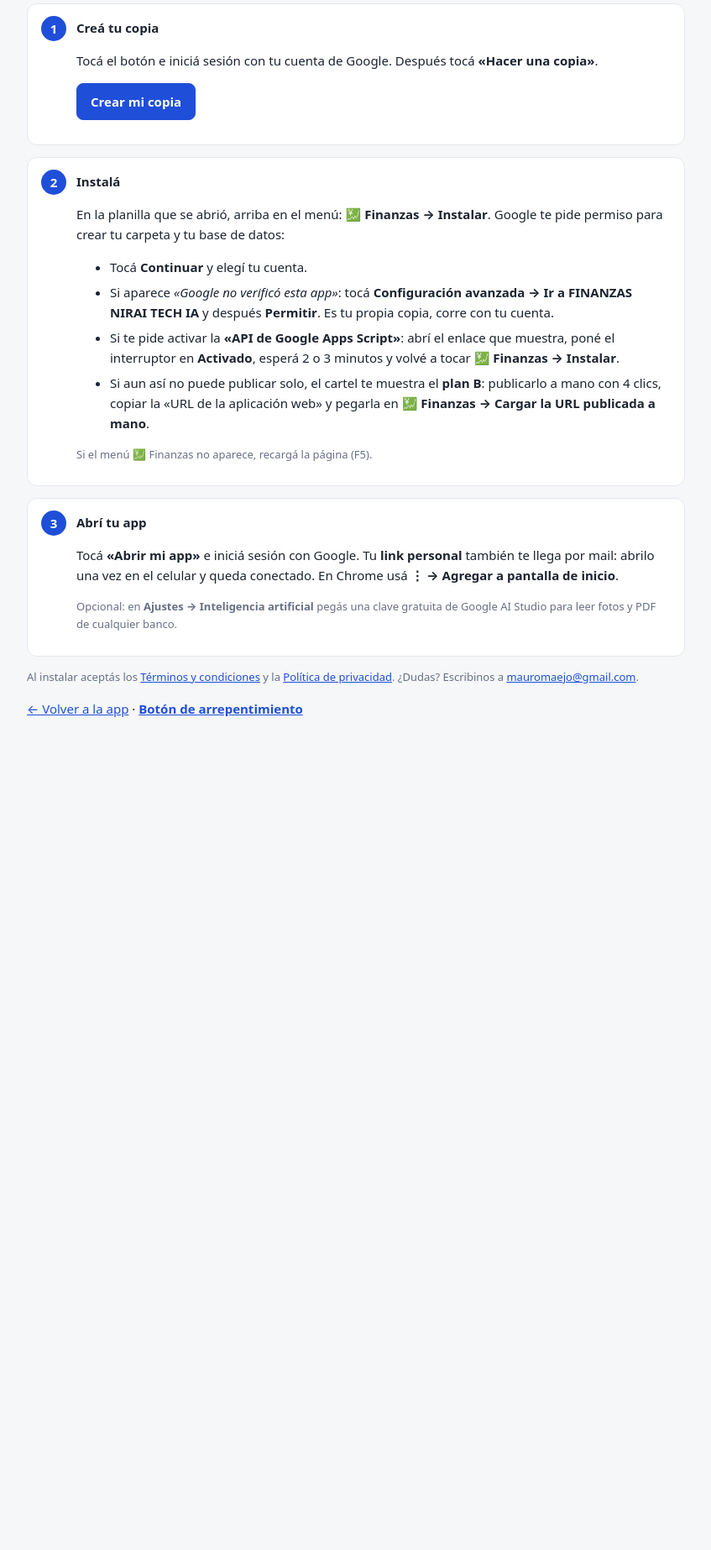
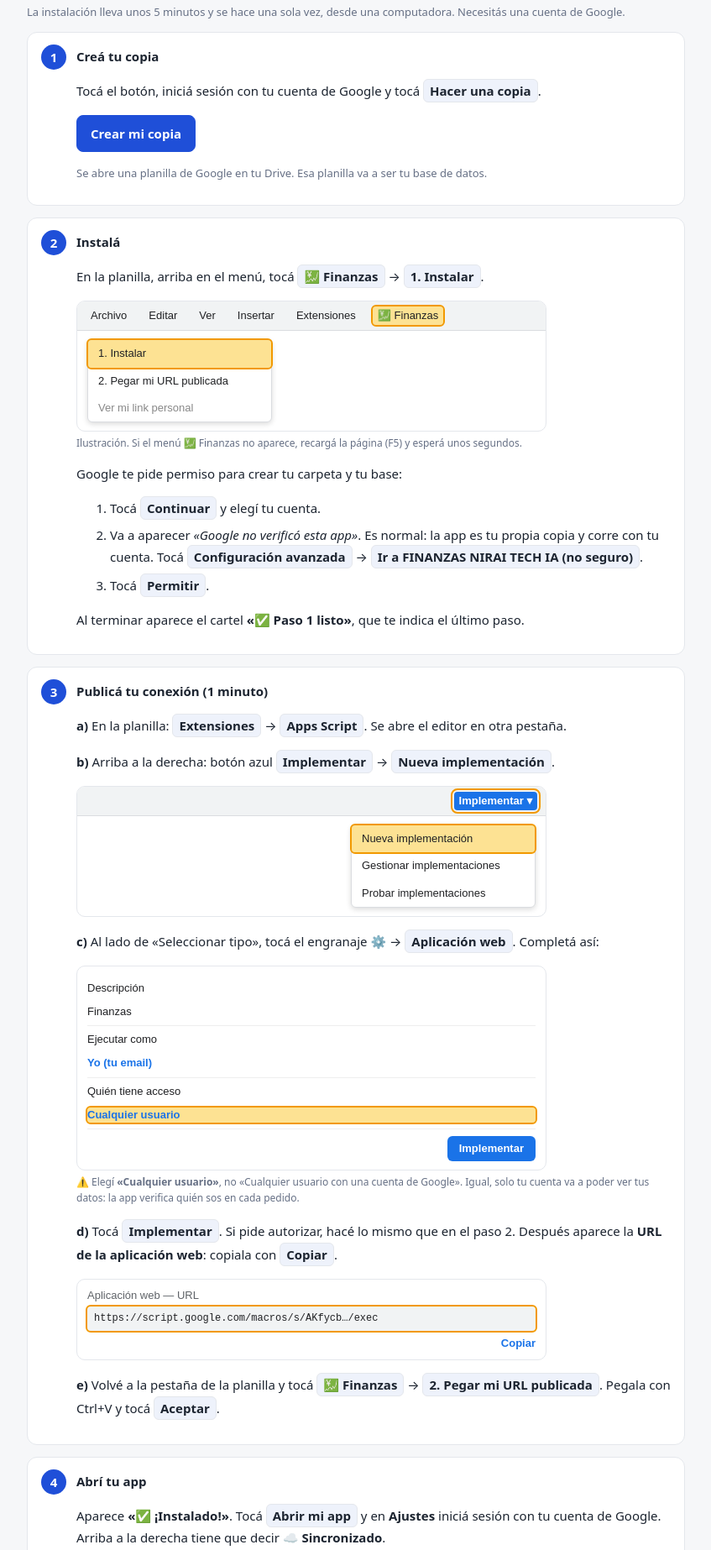
Before and after one commit to NiraiTechIA/Finanzas-Nirai-Tech-IA, a website: page v2/instalar.html in a window 1280 px wide. Shown: the part 176-2022 px from the top of the page at 84% size, without its empty margins (216-1063 px from the left). Before the commit the page ends 1107 px from the top, so only its background shows below. Drawn offline with Linux system fonts and the light colour scheme.

Commit message:
Instalación: publicar la conexión como paso normal, guía con ilustraciones y menú numerado (#12)
- instalar.html: 4 pasos con ilustraciones de cada pantalla y sección de problemas frecuentes.
- Backend v7: menú «1. Instalar / 2. Pegar mi URL publicada», cartel «Paso 1 listo» sin lenguaje de error.
- docs/VENDER.md actualizado.


Claude-Session: https://claude.ai/code/session_01VvRPkiBr1ZQfJG4vtV7etu

Co-authored-by: Claude <noreply@anthropic.com>

```diff
--- a/v2/instalar.html
+++ b/v2/instalar.html
@@ -2,26 +2,66 @@
 <html lang="es"><head><meta charset="utf-8"><meta name="viewport" content="width=device-width,initial-scale=1">
 <title>Instalar FINANZAS NIRAI TECH IA en tu Google Drive</title>
 <link rel="icon" href="icon.svg"><link rel="stylesheet" href="css/app.css"><link rel="stylesheet" href="css/doc.css">
+<style>
+/* Ilustraciones simplificadas de las pantallas de Google (no son capturas reales) */
+.mock{border:1px solid var(--line);border-radius:10px;background:#fff;color:#202124;font:13px/1.4 Arial,sans-serif;margin:10px 0 4px;overflow:hidden;max-width:560px}
+.mock .bar{background:#f1f3f4;padding:6px 10px;display:flex;gap:14px;align-items:center;border-bottom:1px solid #dadce0;flex-wrap:wrap}
+.mock .bar span{padding:2px 6px;border-radius:4px}.mock .hl{background:#fde293;outline:2px solid #f29900;border-radius:4px}
+.mock .body{padding:10px 12px}.mock .menu{border:1px solid #dadce0;border-radius:6px;box-shadow:0 2px 6px rgba(0,0,0,.15);display:inline-block;min-width:220px;background:#fff}
+.mock .menu div{padding:7px 12px}.mock .gbtn{background:#1a73e8;color:#fff;border-radius:6px;padding:6px 14px;font-weight:600;display:inline-block}
+.mock .field{display:flex;justify-content:space-between;gap:10px;border-bottom:1px solid #eee;padding:7px 0}.mock .field b{color:#1a73e8}
+.mock .url{font-family:monospace;font-size:12px;background:#f1f3f4;border-radius:4px;padding:6px 8px;word-break:break-all}
+.cap{font-size:12px;color:var(--mut);margin:0 0 10px}
+.t{display:inline-block;background:var(--soft);border:1px solid var(--line);border-radius:6px;padding:1px 7px;font-weight:600;white-space:nowrap}
+</style>
 </head><body><main class="doc">
 <header class="top"><a href="./" style="text-decoration:none;font-size:22px">💹</a><b>FINANZAS <span style="color:var(--acc)">NIRAI TECH IA</span></b></header>
 <h1>Tu asistente financiero, en tu propio Google Drive</h1>
 <p>Cargá tus resúmenes de tarjeta y Mercado Pago, escribile tus gastos como a un amigo y mirá todo ordenado en el celular y la PC. <b>Tus datos quedan en tu Google Drive:</b> nadie más tiene acceso, ni siquiera nosotros.</p>
+<p class="legal-note">La instalación lleva unos 5 minutos y se hace una sola vez, desde una computadora. Necesitás una cuenta de Google.</p>
 
 <div class="box"><div class="step"><span class="num">1</span><div><h3 style="margin-top:2px">Creá tu copia</h3>
-<p id="paso1">Tocá el botón e iniciá sesión con tu cuenta de Google. Después tocá <b>«Hacer una copia»</b>.</p>
-<p><a id="btnCopia" class="btn pri" href="#" target="_blank" rel="noopener">Crear mi copia</a></p></div></div></div>
+<p id="paso1">Tocá el botón, iniciá sesión con tu cuenta de Google y tocá <span class="t">Hacer una copia</span>.</p>
+<p><a id="btnCopia" class="btn pri" href="#" target="_blank" rel="noopener">Crear mi copia</a></p>
+<p class="legal-note">Se abre una planilla de Google en tu Drive. Esa planilla va a ser tu base de datos.</p></div></div></div>
 
 <div class="box"><div class="step"><span class="num">2</span><div><h3 style="margin-top:2px">Instalá</h3>
-<p>En la planilla que se abrió, arriba en el menú: <b>💹 Finanzas → Instalar</b>. Google te pide permiso para crear tu carpeta y tu base de datos:</p>
-<ul><li>Tocá <b>Continuar</b> y elegí tu cuenta.</li>
-<li>Si aparece <i>«Google no verificó esta app»</i>: tocá <b>Configuración avanzada → Ir a FINANZAS NIRAI TECH IA</b> y después <b>Permitir</b>. Es tu propia copia, corre con tu cuenta.</li>
-<li>Si te pide activar la <b>«API de Google Apps Script»</b>: abrí el enlace que muestra, poné el interruptor en <b>Activado</b>, esperá 2 o 3 minutos y volvé a tocar <b>💹 Finanzas → Instalar</b>.</li>
-<li>Si aun así no puede publicar solo, el cartel te muestra el <b>plan B</b>: publicarlo a mano con 4 clics, copiar la «URL de la aplicación web» y pegarla en <b>💹 Finanzas → Cargar la URL publicada a mano</b>.</li></ul>
-<p class="legal-note">Si el menú 💹 Finanzas no aparece, recargá la página (F5).</p></div></div></div>
+<p>En la planilla, arriba en el menú, tocá <span class="t">💹 Finanzas</span> → <span class="t">1. Instalar</span>.</p>
+<div class="mock"><div class="bar"><span>Archivo</span><span>Editar</span><span>Ver</span><span>Insertar</span><span>Extensiones</span><span class="hl">💹 Finanzas</span></div>
+<div class="body"><div class="menu"><div class="hl">1. Instalar</div><div>2. Pegar mi URL publicada</div><div style="color:#888">Ver mi link personal</div></div></div></div>
+<p class="cap">Ilustración. Si el menú 💹 Finanzas no aparece, recargá la página (F5) y esperá unos segundos.</p>
+<p>Google te pide permiso para crear tu carpeta y tu base:</p>
+<ol><li>Tocá <span class="t">Continuar</span> y elegí tu cuenta.</li>
+<li>Va a aparecer <i>«Google no verificó esta app»</i>. Es normal: la app es tu propia copia y corre con tu cuenta. Tocá <span class="t">Configuración avanzada</span> → <span class="t">Ir a FINANZAS NIRAI TECH IA (no seguro)</span>.</li>
+<li>Tocá <span class="t">Permitir</span>.</li></ol>
+<p>Al terminar aparece el cartel <b>«✅ Paso 1 listo»</b>, que te indica el último paso.</p></div></div></div>
 
-<div class="box"><div class="step"><span class="num">3</span><div><h3 style="margin-top:2px">Abrí tu app</h3>
-<p>Tocá <b>«Abrir mi app»</b> e iniciá sesión con Google. Tu <b>link personal</b> también te llega por mail: abrilo una vez en el celular y queda conectado. En Chrome usá <b>⋮ → Agregar a pantalla de inicio</b>.</p>
+<div class="box"><div class="step"><span class="num">3</span><div><h3 style="margin-top:2px">Publicá tu conexión (1 minuto)</h3>
+<p><b>a)</b> En la planilla: <span class="t">Extensiones</span> → <span class="t">Apps Script</span>. Se abre el editor en otra pestaña.</p>
+<p><b>b)</b> Arriba a la derecha: botón azul <span class="t">Implementar</span> → <span class="t">Nueva implementación</span>.</p>
+<div class="mock"><div class="bar" style="justify-content:flex-end"><span class="gbtn hl" style="outline-offset:2px">Implementar ▾</span></div>
+<div class="body" style="text-align:right"><div class="menu" style="text-align:left"><div class="hl">Nueva implementación</div><div>Gestionar implementaciones</div><div>Probar implementaciones</div></div></div></div>
+<p><b>c)</b> Al lado de «Seleccionar tipo», tocá el engranaje ⚙️ → <span class="t">Aplicación web</span>. Completá así:</p>
+<div class="mock"><div class="body"><div class="field"><span>Descripción</span><span>Finanzas</span></div>
+<div class="field"><span>Ejecutar como</span><b>Yo (tu email)</b></div>
+<div class="field"><span>Quién tiene acceso</span><b class="hl">Cualquier usuario</b></div>
+<div style="text-align:right;margin-top:8px"><span class="gbtn">Implementar</span></div></div></div>
+<p class="cap">⚠️ Elegí <b>«Cualquier usuario»</b>, no «Cualquier usuario con una cuenta de Google». Igual, solo tu cuenta va a poder ver tus datos: la app verifica quién sos en cada pedido.</p>
+<p><b>d)</b> Tocá <span class="t">Implementar</span>. Si pide autorizar, hacé lo mismo que en el paso 2. Después aparece la <b>URL de la aplicación web</b>: copiala con <span class="t">Copiar</span>.</p>
+<div class="mock"><div class="body"><div style="color:#5f6368;margin-bottom:4px">Aplicación web — URL</div><div class="url hl">https://script.google.com/macros/s/AKfycb…/exec</div><div style="text-align:right;margin-top:6px"><span style="color:#1a73e8;font-weight:600">Copiar</span></div></div></div>
+<p><b>e)</b> Volvé a la pestaña de la planilla y tocá <span class="t">💹 Finanzas</span> → <span class="t">2. Pegar mi URL publicada</span>. Pegala con Ctrl+V y tocá <span class="t">Aceptar</span>.</p></div></div></div>
+
+<div class="box"><div class="step"><span class="num">4</span><div><h3 style="margin-top:2px">Abrí tu app</h3>
+<p>Aparece <b>«✅ ¡Instalado!»</b>. Tocá <span class="t">Abrir mi app</span> y en <b>Ajustes</b> iniciá sesión con tu cuenta de Google. Arriba a la derecha tiene que decir <b>☁️ Sincronizado</b>.</p>
+<p>Tu <b>link personal</b> también te llega por mail: abrilo una vez en el celular y queda conectado. En Chrome usá <b>⋮ → Agregar a pantalla de inicio</b>.</p>
 <p class="legal-note">Opcional: en <b>Ajustes → Inteligencia artificial</b> pegás una clave gratuita de Google AI Studio para leer fotos y PDF de cualquier banco.</p></div></div></div>
+
+<h2>¿Algo no salió?</h2>
+<ul>
+<li><b>No aparece el menú 💹 Finanzas:</b> recargá la planilla (F5).</li>
+<li><b>La app dice «No se pudo conectar con tu backend»:</b> en Apps Script, entrá a <span class="t">Implementar</span> → <span class="t">Gestionar implementaciones</span> → ✏️ y revisá que diga <b>Cualquier usuario</b>.</li>
+<li><b>Perdí mi link personal:</b> en la planilla, tocá <span class="t">💹 Finanzas</span> → <span class="t">Ver mi link personal</span>.</li>
+</ul>
 
 <p class="legal-note">Al instalar aceptás los <a href="terminos.html">Términos y condiciones</a> y la <a href="privacidad.html">Política de privacidad</a>. ¿Dudas? Escribinos a <a id="mail" href="#"></a>.</p>
 <p><a href="./">← Volver a la app</a> · <a href="arrepentimiento.html"><b>Botón de arrepentimiento</b></a></p>
```
Also changed, not shown: docs/VENDER.md (+10 -4 lines), tests/backend.test.js (+1 -1 lines), tests/gas-fake.js (+1 -1 lines), tests/install.test.js (+3 -3 lines), 1 other file.
